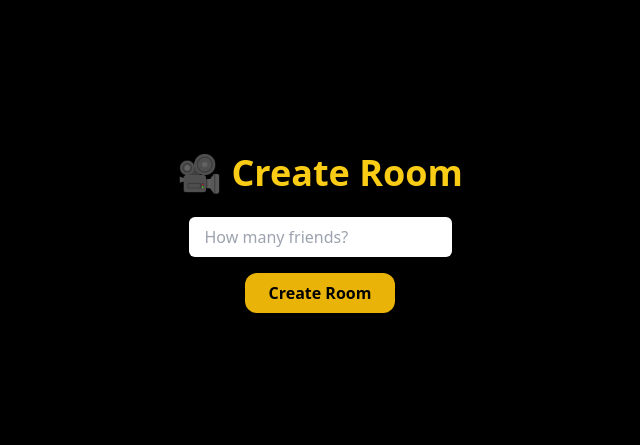
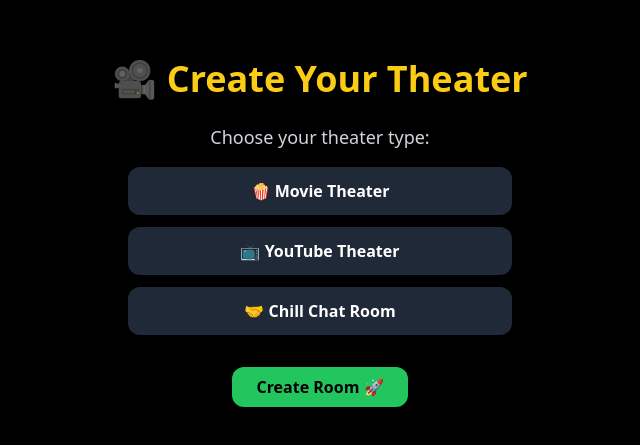
Before and after one commit to Tanmay333/PopcornSync, a React (Vite) app: page /create-room in a window 1280 px wide. Shown: the part 167-612 px from the top of the page, without its empty margins (320-960 px from the left). Built offline with nearby package versions, Linux system fonts and the light colour scheme.

Commit message:
Update CreateRoom.jsx

```diff
--- a/src/pages/CreateRoom.jsx
+++ b/src/pages/CreateRoom.jsx
@@ -2,19 +2,30 @@
 import { useNavigate } from "react-router-dom";
 import { v4 as uuidv4 } from "uuid";
 
+const theaterOptions = [
+  { label: "🍿 Movie Theater", value: "movie" },
+  { label: "📺 YouTube Theater", value: "youtube" },
+  { label: "🤝 Chill Chat Room", value: "chat" },
+];
+
 function CreateRoom() {
-  const [friendCount, setFriendCount] = useState("");
+  const [theaterType, setTheaterType] = useState("");
   const [roomCode, setRoomCode] = useState("");
   const navigate = useNavigate();
 
   const handleCreateRoom = () => {
-    if (friendCount === "" || isNaN(friendCount)) {
-      alert("Please enter a valid number of friends.");
+    if (!theaterType) {
+      alert("Please select a theater type.");
       return;
     }
 
-    const code = uuidv4().slice(0, 6); // Generate 6-char unique code
+    const code = uuidv4().slice(0, 6);
     setRoomCode(code);
+
+    // Navigate to the room page directly
+    navigate(`/room/${code}`, {
+      state: { theaterType },
+    });
   };
 
   const handleCopy = () => {
@@ -26,23 +37,34 @@
   return (
     <div className="min-h-screen bg-black text-white flex flex-col items-center justify-center px-4">
       <h1 className="text-4xl font-bold text-yellow-400 mb-6">
-        🎥 Create Room
+        🎥 Create Your Theater
       </h1>
 
       {!roomCode ? (
-        <div className="flex flex-col gap-4 items-center">
-          <input
-            type="number"
-            placeholder="How many friends?"
-            value={friendCount}
-            onChange={(e) => setFriendCount(e.target.value)}
-            className="px-4 py-2 rounded-md text-black"
-          />
+        <div className="flex flex-col gap-4 items-center w-full max-w-sm">
+          <p className="text-lg text-center text-gray-300">
+            Choose your theater type:
+          </p>
+          <div className="flex flex-col gap-3 w-full">
+            {theaterOptions.map((option) => (
+              <button
+                key={option.value}
+                onClick={() => setTheaterType(option.value)}
+                className={`px-4 py-3 rounded-xl font-semibold transition ${
+                  theaterType === option.value
+                    ? "bg-yellow-500 text-black"
+                    : "bg-gray-800 hover:bg-gray-700"
+                }`}
+              >
+                {option.label}
+              </button>
+            ))}
+          </div>
           <button
             onClick={handleCreateRoom}
-            className="bg-yellow-500 text-black px-6 py-2 rounded-xl font-semibold hover:bg-yellow-400 transition"
+            className="bg-green-500 text-black px-6 py-2 rounded-xl font-semibold hover:bg-green-400 transition mt-4"
           >
-            Create Room
+            Create Room 🚀
           </button>
         </div>
       ) : (
@@ -61,7 +83,7 @@
           </p>
           <button
             onClick={handleCopy}
-            className="bg-green-500 px-4 py-2 rounded-md hover:bg-green-400 transition"
+            className="bg-yellow-500 px-4 py-2 rounded-md hover:bg-yellow-400 transition"
           >
             Copy Invite Link 📋
           </button>
```
